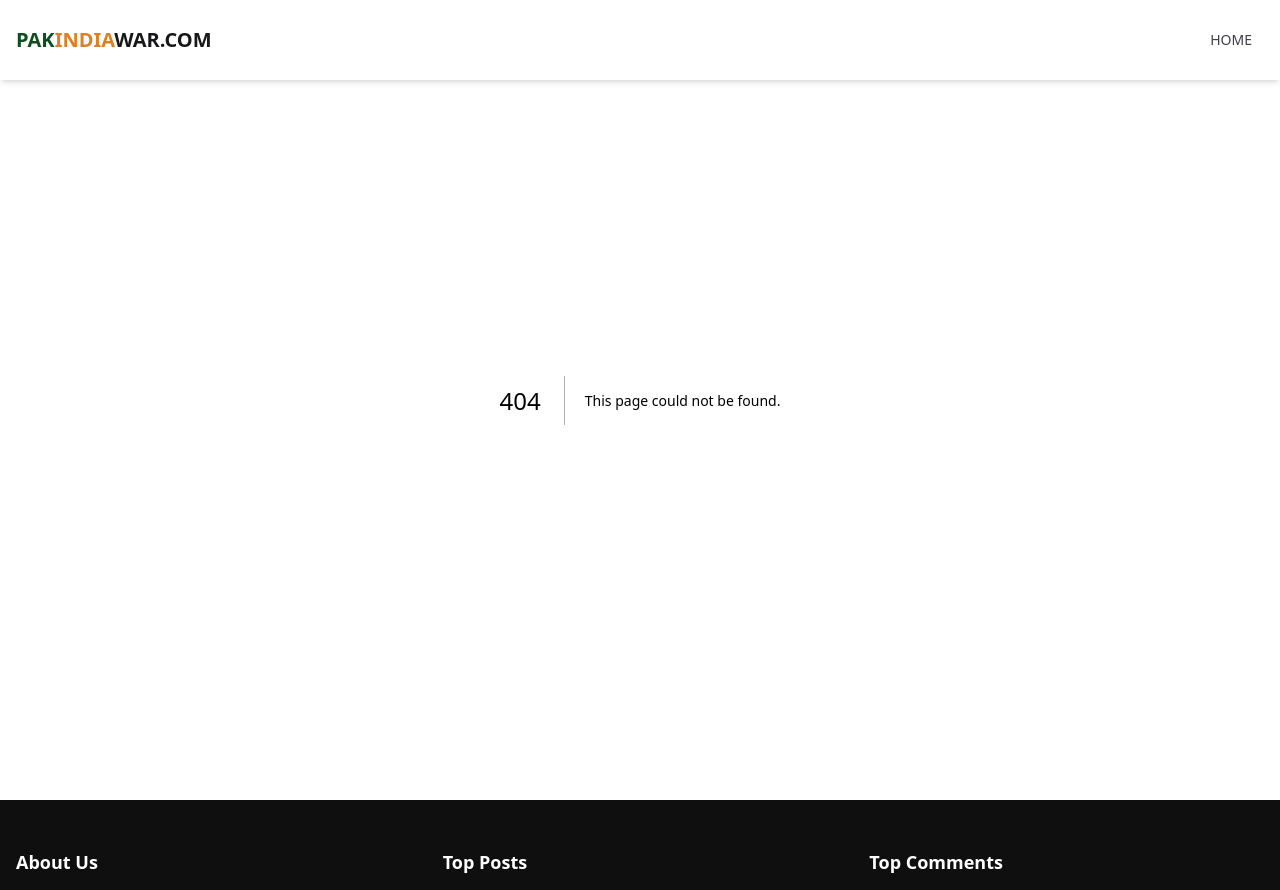
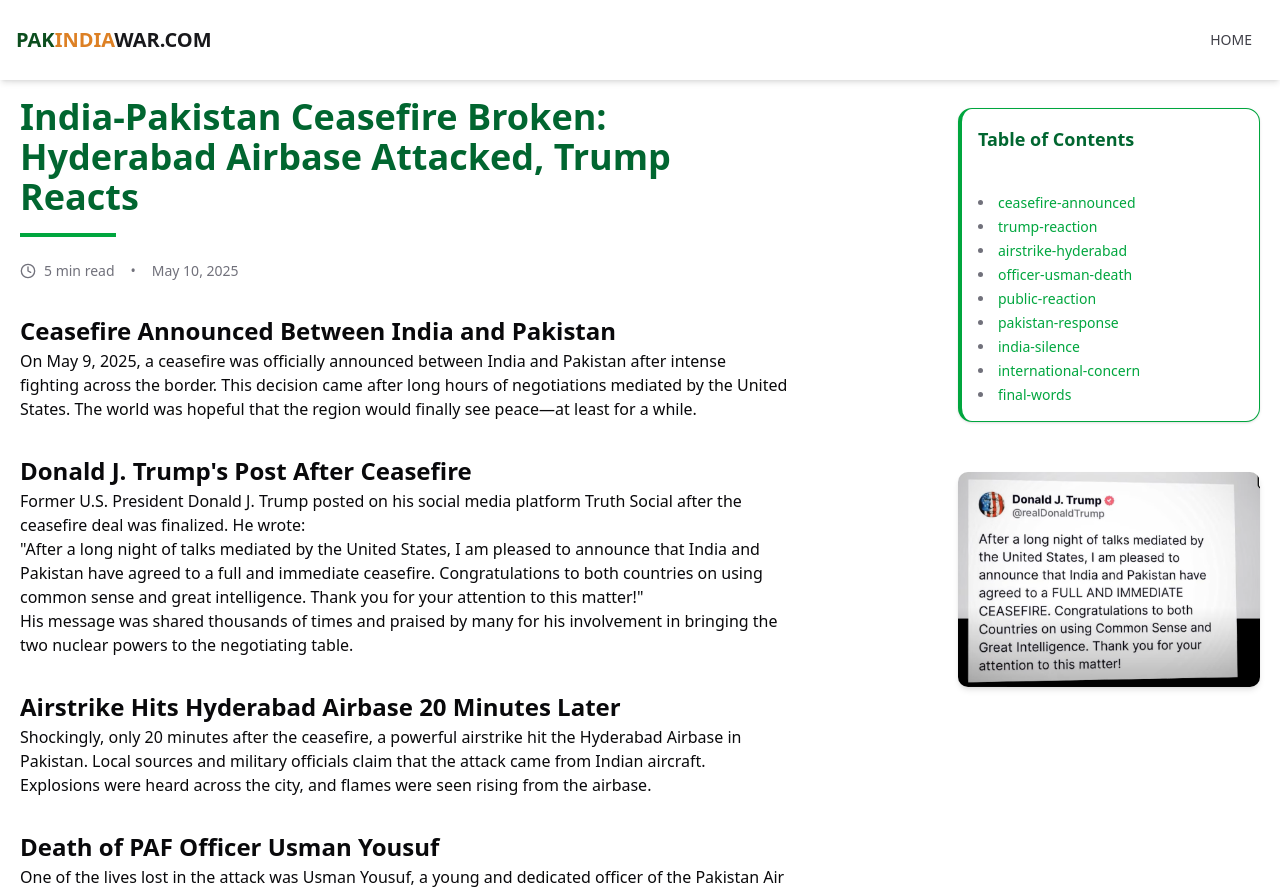
Before and after one commit to tahaamin2013/earss, a Next.js app: page /blogs/India-pakistan-ceasefire-broken-hyderabad-airbase-attacked-trump-reacts in a window 1280 px wide. Before the commit this address had no page. Shown: the top 890 px of the page. Built offline with nearby package versions, Linux system fonts and the light colour scheme.

Commit message:
Add blog post on India-Pakistan ceasefire violation and airstrike at Hyderabad Airbase

```diff
--- /dev/null
+++ b/src/app/blogs/India-pakistan-ceasefire-broken-hyderabad-airbase-attacked-trump-reacts/page.tsx
@@ -0,0 +1,80 @@
+import Blog from "@/components/blog";
+import { Metadata } from "next";
+
+export const metadata: Metadata = {
+  title:
+    "India-Pakistan Ceasefire Broken: Hyderabad Airbase Attacked, Trump Reacts",
+  alternates: {
+    canonical:
+      "https://www.pakindiawar.com/blogs/ceasefire-broken-hyderabad-airstrike",
+  },
+  description:
+    "India and Pakistan announced a U.S.-mediated ceasefire. Just 20 minutes later, an airstrike hit Pakistan’s Hyderabad Airbase, killing Officer Usman Yousuf. Trump congratulated both nations before the attack.",
+  keywords:
+    "India Pakistan ceasefire 2025, Hyderabad airbase attack, Usman Yousuf death, Trump India Pakistan ceasefire, Indo-Pak conflict news, ceasefire violation, 2025 war update",
+  openGraph: {
+    title:
+      "India-Pakistan Ceasefire Broken: Hyderabad Airbase Attacked, Trump Reacts",
+    description:
+      "India and Pakistan announced a U.S.-mediated ceasefire. Just 20 minutes later, an airstrike hit Pakistan’s Hyderabad Airbase, killing Officer Usman Yousuf. Trump congratulated both nations before the attack.",
+    type: "article",
+    publishedTime: "2025-05-10T00:00:00Z",
+    authors: ["Taha Amin"],
+  },
+};
+
+export default function BlogPageComponent() {
+  const blogContent = `
+    <h2 id="ceasefire-announced" style="font-size: 1.5rem; font-weight: bold; margin-top: 2rem;">Ceasefire Announced Between India and Pakistan</h2>
+    <p>On May 9, 2025, a ceasefire was officially announced between India and Pakistan after intense fighting across the border. This decision came after long hours of negotiations mediated by the United States. The world was hopeful that the region would finally see peace—at least for a while.</p>
+
+    <h2 id="trump-reaction" style="font-size: 1.5rem; font-weight: bold; margin-top: 2rem;">Donald J. Trump's Post After Ceasefire</h2>
+    <p>Former U.S. President Donald J. Trump posted on his social media platform Truth Social after the ceasefire deal was finalized. He wrote:</p>
+    <blockquote>"After a long night of talks mediated by the United States, I am pleased to announce that India and Pakistan have agreed to a full and immediate ceasefire. Congratulations to both countries on using common sense and great intelligence. Thank you for your attention to this matter!"</blockquote>
+    <p>His message was shared thousands of times and praised by many for his involvement in bringing the two nuclear powers to the negotiating table.</p>
+
+    <h2 id="airstrike-hyderabad" style="font-size: 1.5rem; font-weight: bold; margin-top: 2rem;">Airstrike Hits Hyderabad Airbase 20 Minutes Later</h2>
+    <p>Shockingly, only 20 minutes after the ceasefire, a powerful airstrike hit the Hyderabad Airbase in Pakistan. Local sources and military officials claim that the attack came from Indian aircraft. Explosions were heard across the city, and flames were seen rising from the airbase.</p>
+
+    <h2 id="officer-usman-death" style="font-size: 1.5rem; font-weight: bold; margin-top: 2rem;">Death of PAF Officer Usman Yousuf</h2>
+    <p>One of the lives lost in the attack was Usman Yousuf, a young and dedicated officer of the Pakistan Air Force. He had just finished his final security round before the ceasefire and was preparing to return to his barracks. His tragic death has brought sorrow and anger across the nation.</p>
+
+    <h2 id="public-reaction" style="font-size: 1.5rem; font-weight: bold; margin-top: 2rem;">Public Reaction: Outrage and Grief</h2>
+    <p>People in Pakistan were shocked. Social media exploded with hashtags like <strong>#JusticeForUsman</strong>, <strong>#CeasefireViolated</strong>, and <strong>#HyderabadAirstrike</strong>. Citizens demanded answers. Was this attack a mistake—or a message?</p>
+
+    <h2 id="pakistan-response" style="font-size: 1.5rem; font-weight: bold; margin-top: 2rem;">Pakistan’s Official Response</h2>
+    <p>The Government of Pakistan strongly condemned the attack. In a public statement, the Foreign Office said:</p>
+    <blockquote>“This was a deliberate violation of the ceasefire. The death of our officer will not be forgotten. We demand an international investigation and will respond if such actions continue.”</blockquote>
+
+    <h2 id="india-silence" style="font-size: 1.5rem; font-weight: bold; margin-top: 2rem;">India Remains Silent</h2>
+    <p>So far, the Indian government has not released any official statement about the strike. Some Indian media have covered it briefly, calling it “unconfirmed,” while others avoided the topic completely.</p>
+
+    <h2 id="international-concern" style="font-size: 1.5rem; font-weight: bold; margin-top: 2rem;">International Concerns Rising</h2>
+    <p>The global community is watching closely. Countries like China, Turkey, and the UK have expressed concern. The United Nations has also called for both sides to stay calm and avoid any further attacks.</p>
+
+    <h2 id="final-words" style="font-size: 1.5rem; font-weight: bold; margin-top: 2rem;">Final Words</h2>
+    <p>The ceasefire was supposed to be a new beginning. Even Donald Trump had congratulated both nations for choosing peace. But with the Hyderabad Airbase attack and the loss of Officer Usman Yousuf, hope has turned into heartbreak. If there is to be peace, both countries must stick to their promises—not break them within minutes.</p>
+  `;
+
+  return (
+    <Blog
+      title="India-Pakistan Ceasefire Broken: Hyderabad Airbase Attacked, Trump Reacts"
+      description="India and Pakistan announced a U.S.-mediated ceasefire. Just 20 minutes later, an airstrike hit Pakistan’s Hyderabad Airbase, killing Officer Usman Yousuf. Trump congratulated both nations before the attack."
+      tableOfContents={[
+        "ceasefire-announced",
+        "trump-reaction",
+        "airstrike-hyderabad",
+        "officer-usman-death",
+        "public-reaction",
+        "pakistan-response",
+        "india-silence",
+        "international-concern",
+        "final-words",
+      ]}
+      publishDate="May 10, 2025"
+      readTime="5 min read"
+      photo="/Donald J Tump post.png"
+      content={blogContent}
+    />
+  );
+}
--- a/src/components/data.ts
+++ b/src/components/data.ts
@@ -197,5 +197,13 @@ export const blogPosts = [
   slug: "pakistan-jf17-vs-india-rafale-jet-cost-and-power",
   date: "May 10, 2025",
   image: "/rapter.webp",
+},
+{
+  id: 6,
+  title: "India-Pakistan Ceasefire Broken: Hyderabad Airbase Attacked, Trump Reacts",
+  excerpt: "The ceasefire between India and Pakistan has been broken, with the Hyderabad Airbase being attacked. Trump has reacted to the situation.",
+  slug: "India-pakistan-ceasefire-broken-hyderabad-airbase-attacked-trump-reacts",
+  date: "May 10, 2025",
+  image: "/Donald J Tump post.png",
 }
 ];
```
Also changed, not shown: public/Donald J Tump post.png (added), 1 other file (tests, documents, lock files or other folders).
